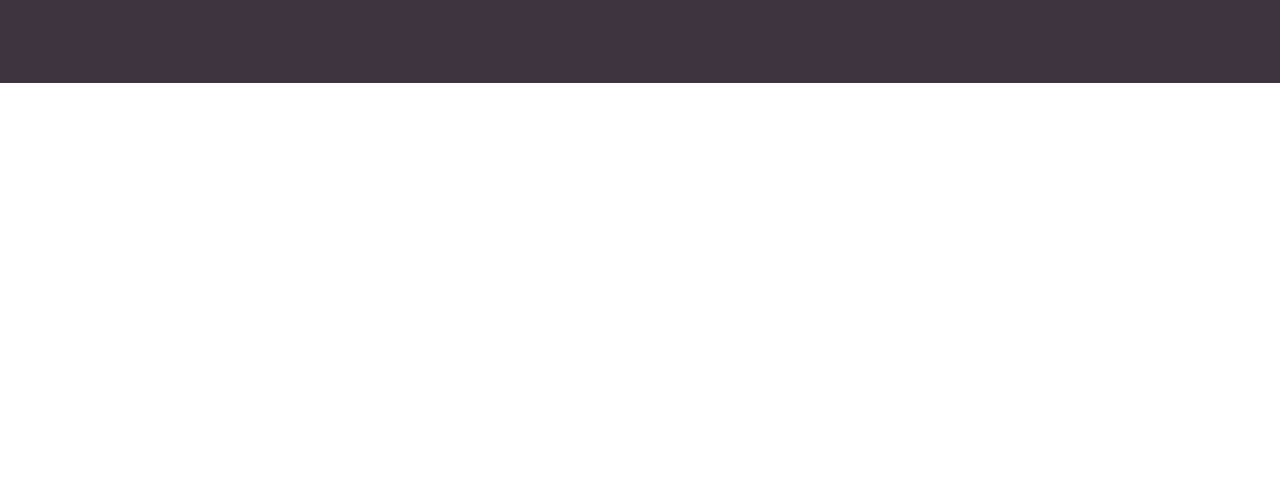
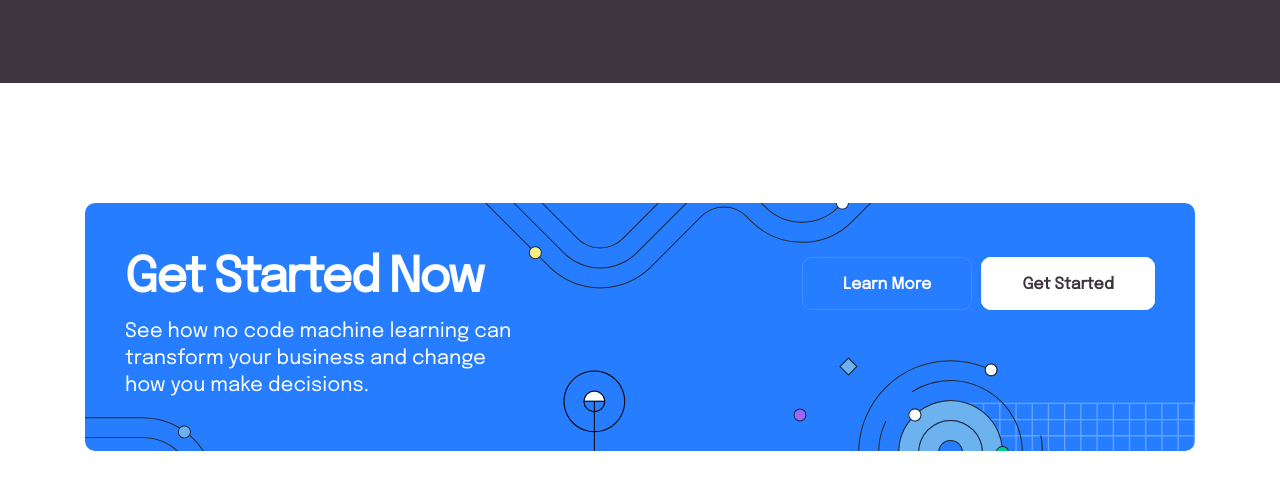
Before and after one commit to yeganehsadeghzadeh/Obviously-AI, a plain HTML site: page index.html in a window 1280 px wide. Shown: the part 5921-6410 px from the top of the page. Before the commit the page ends 6104 px from the top, so only its background shows below. Drawn offline with Linux system fonts and the light colour scheme.

Commit message:
Create Started section

```diff
--- a/index.html
+++ b/index.html
@@ -621,5 +621,25 @@
         </div>
       </div>
     </section>
+
+    <!-- Started section -->
+
+    <section>
+      <div class="content">
+        <div class="started-section">
+          <div class="started-text">
+            <h2>Get Started Now</h2>
+            <p>
+              See how no code machine learning can transform your business and
+              change how you make decisions.
+            </p>
+          </div>
+          <div class="started-links">
+            <a href="#">Learn More</a>
+            <a href="#">Get Started</a>
+          </div>
+        </div>
+      </div>
+    </section>
   </body>
 </html>
--- a/styles/style.css
+++ b/styles/style.css
@@ -1108,7 +1108,7 @@ input[type="checkbox"] {
 
 .in-news h3 {
   margin-bottom: -40px;
-  letter-spacing: -.04em;
+  letter-spacing: -0.04em;
   margin-top: 0;
   font-size: 24px;
   font-weight: 500;
@@ -1132,3 +1132,76 @@ input[type="checkbox"] {
   width: 157px !important;
   max-width: none !important;
 }
+
+/* Started section */
+
+.started-section {
+  max-width: 1110px;
+  background-color: #267dff;
+  background-image: url(../images/Started-section/6157440597925f273a0d1c4f_Get\ Started\ Now-21.svg);
+  background-size: cover;
+  border-radius: 10px;
+  justify-content: space-between;
+  margin-left: auto;
+  margin-right: auto;
+  padding: 52px 40px;
+  display: flex;
+  position: relative;
+  overflow: hidden;
+}
+
+.started-text h2 {
+  color: #fff;
+  letter-spacing: -0.04em;
+  font-size: 48px;
+  line-height: 1;
+  margin-top: 0;
+  margin-bottom: 0;
+}
+
+.started-text p {
+  color: #fff;
+  font-size: 20px;
+  line-height: 27px;
+  max-width: 405px;
+  margin: 0;
+  margin-top: 15px;
+}
+
+.started-links {
+  margin-top: 21px;
+}
+
+.started-links a:first-child {
+  color: #fff;
+  text-align: center;
+  background-color: #267dff;
+  padding: 18px 40px 16px;
+  border: 1px solid rgba(235, 235, 235, 0.15);
+  font-size: 16px;
+  font-weight: 600;
+  transition: background-color 0.2s;
+  border-radius: 10px;
+  margin-right: 5px;
+}
+
+.started-links a:first-child:hover {
+  background-color: #1462d7;
+  border-color: #ebebeb;
+}
+
+.started-links a:last-child {
+  color: #3e343f;
+  background-color: #fff;
+  text-align: center;
+  padding: 18px 40px 16px;
+  border: 1px solid #fff;
+  font-size: 16px;
+  font-weight: 600;
+  transition: background-color 0.2s;
+  border-radius: 10px;
+}
+
+.started-links a:last-child:hover {
+  background-color: #ebebeb;
+}
```
Also changed, not shown: images/Started-section/6157440597925f273a0d1c4f_Get Started Now-21.svg (added).
